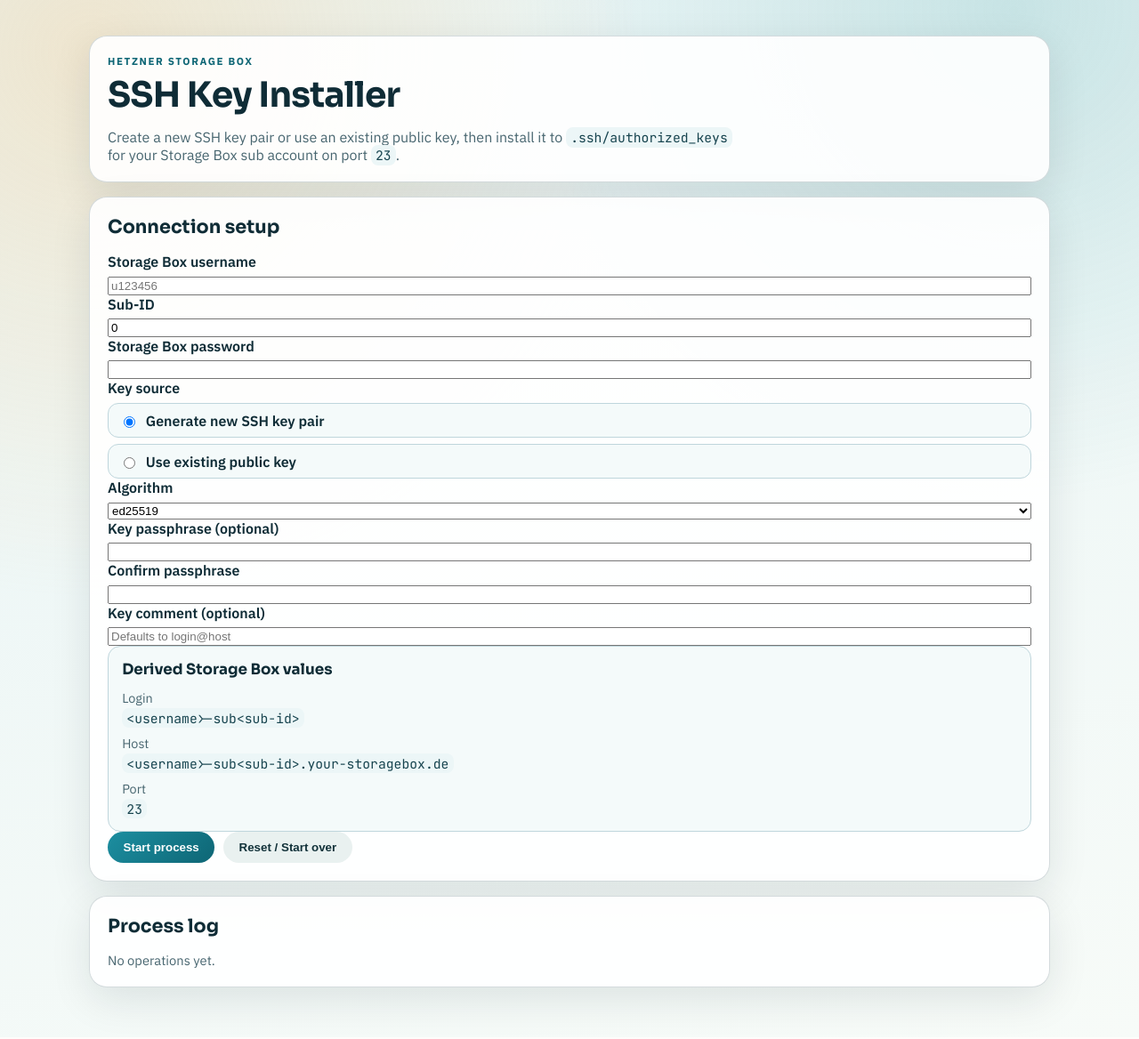
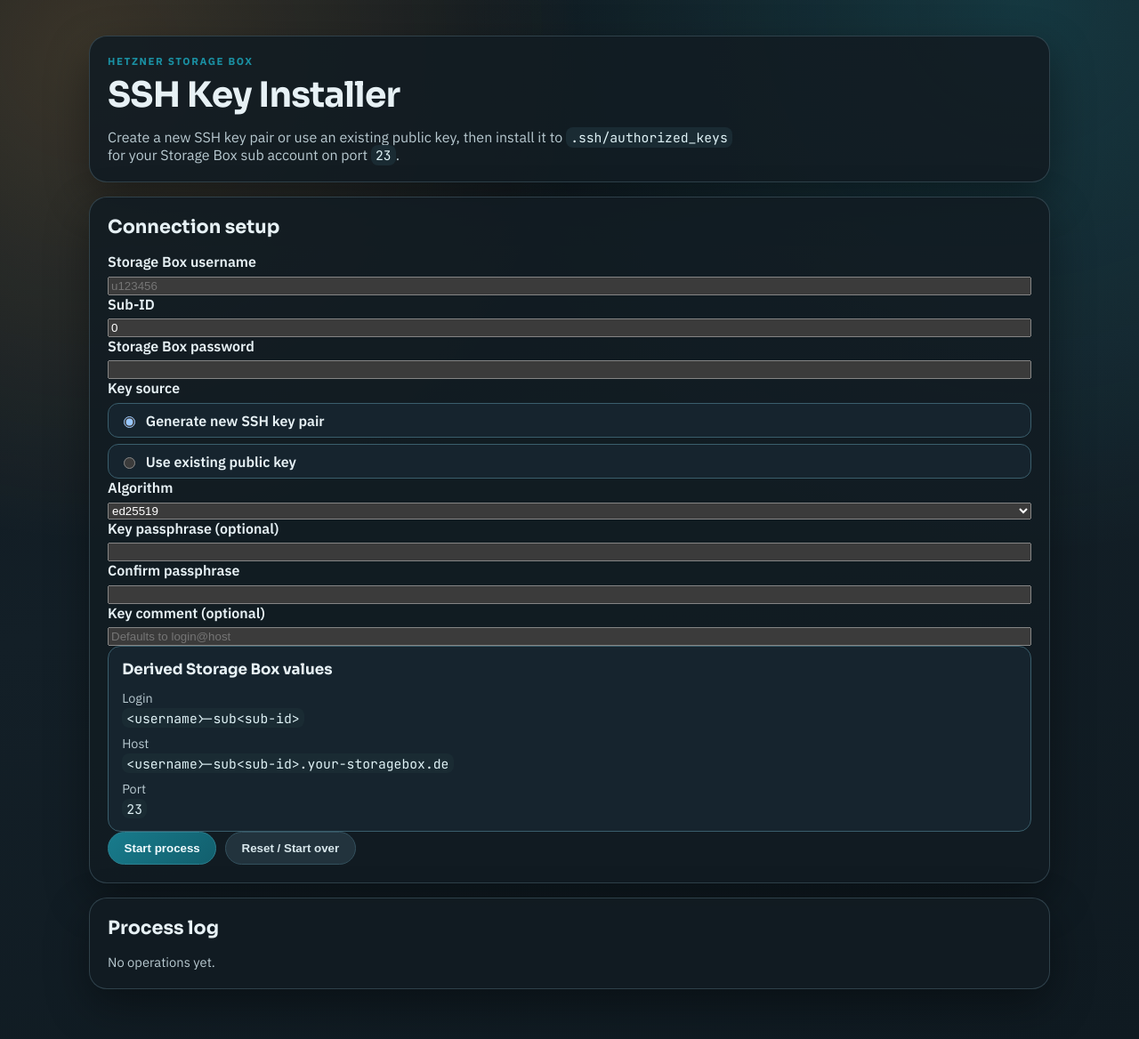
Before and after one commit to ruepp-jenkins/storagebox-privatekey, an ASP.NET Core app: page / in a window 1280 px wide. Shown: the whole page at 89% size. Run offline with ASP.NET Core 8, Linux system fonts and the light colour scheme; style sheets or scripts are compiled from the project's sources.

Commit message:
switch to dark theme

```diff
--- a/StorageBoxKeyTool.Client/Pages/Home.razor.css
+++ b/StorageBoxKeyTool.Client/Pages/Home.razor.css
@@ -10,7 +10,7 @@
     border: 1px solid var(--surface-border);
     border-radius: 20px;
     padding: 1.25rem;
-    box-shadow: 0 14px 45px rgba(5, 31, 38, 0.1);
+    box-shadow: 0 18px 48px rgba(0, 0, 0, 0.38);
 }
 
 .tool-header h1 {
@@ -83,7 +83,7 @@
     width: 100%;
     border: 1px solid var(--field-border);
     border-radius: 12px;
-    background: #fff;
+    background: var(--field-bg);
     color: var(--text-main);
     padding: 0.65rem 0.75rem;
     box-sizing: border-box;
@@ -91,8 +91,28 @@
 
 .field-input:focus,
 .key-input:focus {
-    outline: 2px solid color-mix(in oklab, var(--accent) 35%, transparent);
+    outline: 2px solid var(--focus-ring);
     border-color: var(--accent);
+}
+
+.field-input::placeholder,
+.key-input::placeholder {
+    color: color-mix(in oklab, var(--text-soft) 82%, transparent);
+}
+
+input[type="file"]::file-selector-button {
+    margin-right: 0.65rem;
+    border: 1px solid #33505d;
+    border-radius: 8px;
+    background: #22333d;
+    color: #d9e8ed;
+    padding: 0.35rem 0.6rem;
+    font: inherit;
+    cursor: pointer;
+}
+
+input[type="file"]::file-selector-button:hover {
+    background: #2a3e48;
 }
 
 .key-input {
@@ -158,12 +178,12 @@
 }
 
 .btn {
-    border: none;
+    border: 1px solid transparent;
     border-radius: 999px;
     padding: 0.65rem 1.1rem;
     cursor: pointer;
     font-weight: 600;
-    transition: transform 120ms ease, opacity 120ms ease;
+    transition: transform 120ms ease, opacity 120ms ease, background-color 120ms ease;
 }
 
 .btn:hover:enabled {
@@ -176,18 +196,29 @@
 }
 
 .btn-primary {
-    background: linear-gradient(135deg, var(--accent), var(--accent-strong));
+    background: linear-gradient(135deg, var(--accent-button), var(--accent-button-strong));
+    border-color: #2b8090;
+    color: #f2fcff;
+}
+
+.btn-secondary {
+    background: #22333d;
+    border-color: #33505d;
+    color: #d9e8ed;
+}
+
+.btn-danger {
+    background: #a24337;
+    border-color: #c86354;
     color: #fff;
 }
 
-.btn-secondary {
-    background: #e9f1f0;
-    color: #12323a;
+.btn-secondary:hover:enabled {
+    background: #2a3e48;
 }
 
-.btn-danger {
-    background: #c7432f;
-    color: #fff;
+.btn-danger:hover:enabled {
+    background: #8f372d;
 }
 
 .status {
--- a/StorageBoxKeyTool.Client/wwwroot/css/app.css
+++ b/StorageBoxKeyTool.Client/wwwroot/css/app.css
@@ -1,12 +1,30 @@
 :root {
-    --text-main: #0f2c36;
-    --text-soft: #486670;
-    --surface: rgba(255, 255, 255, 0.9);
-    --surface-soft: rgba(244, 250, 250, 0.94);
-    --surface-border: rgba(17, 55, 66, 0.18);
-    --field-border: #bfd6dc;
-    --accent: #1c8ea0;
-    --accent-strong: #0e6675;
+    color-scheme: dark;
+    --text-main: #e7f1f5;
+    --text-soft: #b8c9d0;
+    --surface: rgba(18, 28, 35, 0.9);
+    --surface-soft: rgba(23, 37, 47, 0.92);
+    --surface-border: rgba(124, 163, 179, 0.28);
+    --field-border: #3a5e6c;
+    --field-bg: #13212a;
+    --accent: #2cc6d6;
+    --accent-strong: #1a90a3;
+    --accent-button: #187b8c;
+    --accent-button-strong: #125f6d;
+    --focus-ring: rgba(44, 198, 214, 0.38);
+
+    --code-text: #dff2f6;
+    --code-bg: #1a2b33;
+    --link: #7fd9e7;
+    --link-hover: #a8ecf6;
+
+    --success: #7bd7a8;
+    --success-muted: #173223;
+    --warning: #f8d79f;
+    --warning-muted: #2f2417;
+    --danger: #ffb4a9;
+    --danger-strong: #f07f6c;
+    --danger-muted: #3a1f1c;
 }
 
 html,
@@ -15,10 +33,11 @@
     min-height: 100%;
     font-family: "IBM Plex Sans", "Source Sans 3", sans-serif;
     color: var(--text-main);
+    background-color: #10171d;
     background:
-        radial-gradient(circle at 8% 5%, rgba(250, 198, 126, 0.32), transparent 38%),
-        radial-gradient(circle at 89% 1%, rgba(71, 163, 168, 0.22), transparent 34%),
-        linear-gradient(165deg, #e8f4f5 0%, #f7fbf8 100%);
+        radial-gradient(circle at 8% 5%, rgba(255, 185, 94, 0.18), transparent 34%),
+        radial-gradient(circle at 90% 0%, rgba(44, 198, 214, 0.17), transparent 38%),
+        linear-gradient(165deg, #0f171d 0%, #131f27 48%, #0f1a21 100%);
 }
 
 * {
@@ -35,18 +54,18 @@
 code {
     font-family: "JetBrains Mono", "Cascadia Code", Consolas, monospace;
     font-size: 0.92em;
-    color: #17444f;
-    background: #ecf6f7;
+    color: var(--code-text);
+    background: var(--code-bg);
     border-radius: 8px;
     padding: 0.12rem 0.32rem;
 }
 
 a {
-    color: #0a6472;
+    color: var(--link);
 }
 
 a:hover {
-    color: #084e58;
+    color: var(--link-hover);
 }
 
 h1:focus {
```
Also changed, not shown: other parts of StorageBoxKeyTool.Client/Pages/Home.razor.css (+14 -13 lines), other parts of StorageBoxKeyTool.Client/wwwroot/css/app.css (+12 -12 lines).
